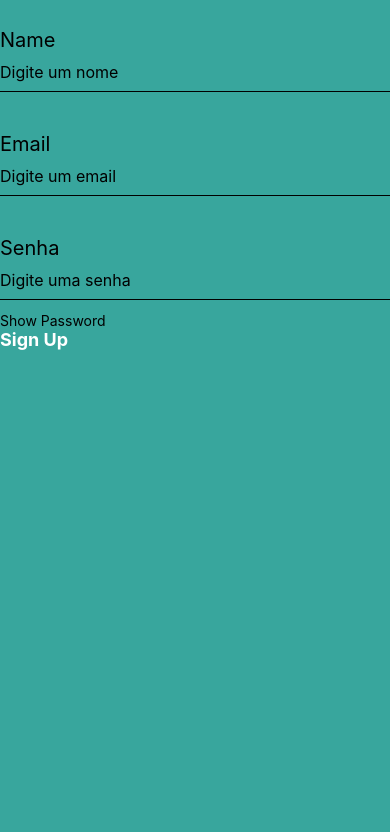
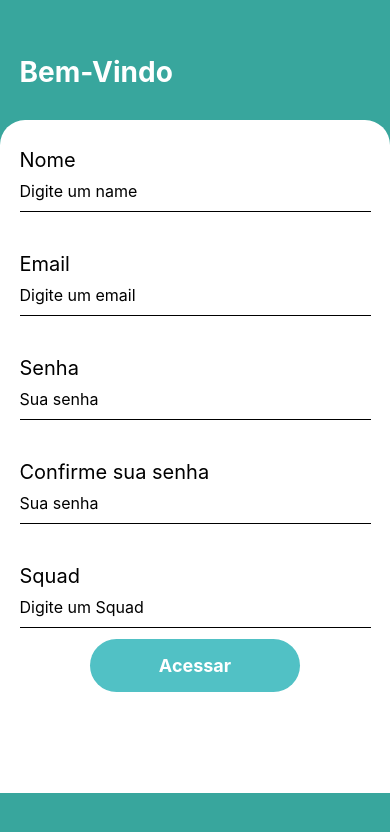
Before and after one commit to Felipecioccari/fineasy-app-expo, a React Native app: screen /SignUp in a window 390 px wide. Shown: the top 832 px of the page. Built offline with nearby package versions, Linux system fonts and the light colour scheme.

Commit message:
fix signup

```diff
--- a/src/pages/SignUp/index.js
+++ b/src/pages/SignUp/index.js
@@ -1,31 +1,48 @@
-import React, { useState } from 'react';
-import { View, Text, TextInput, TouchableOpacity, ActivityIndicator } from 'react-native';
-import styles from './styles';
+import React, {useContext, useState} from 'react';
+import {
+  View,
+  Text,
+  StyleSheet,
+  TextInput,
+  TouchableOpacity,
+  KeyboardAvoidingView,
+} from 'react-native';
+import {useNavigation} from '@react-navigation/native';
+import {AuthContext} from '../../context/auth';
+import api from '../../services/index';
+import AsyncStorage from '@react-native-async-storage/async-storage';
 
-export default function SignUp() {
+import * as Animatable from 'react-native';
+
+export default function () {
+  const navigation = useNavigation();
+  const {handleSignUp} = useContext(AuthContext);
   const [email, setEmail] = useState('');
   const [password, setPassword] = useState('');
+  const [confirmPassword, setConfirm] = useState('');
+  const [squad, setSquad] = useState('');
   const [name, setName] = useState('');
-  const [emailError, setEmailError] = useState('');
-  const [isLoading, setIsLoading] = useState(false);
-  const [isPasswordVisible, setIsPasswordVisible] = useState(false);
 
-  const validateEmail = (email) => {
-    const regex = /^[a-zA-Z0-9._%+-]+@[a-zA-Z0-9.-]+\.[a-zA-Z]{2,}$/;
-    return regex.test(email);
-  };
-
-  const handleSignUp = () => {
-    setIsLoading(true);
-    // Handle sign up logic
-    setIsLoading(false);
-  };
+  function handleSubmit() {
+    handleSignUp(name, email, password, confirmPassword, squad);
+  }
 
   return (
     <View style={styles.container}>
-      <Text style={styles.title}>Name</Text>
+      <Animatable.ScrollView
+        pagingEnabled
+        showsHorizontalScrollIndicator={false}>
+        <Animatable.View
+          animation="fadeInLeft"
+          delay={500}
+          style={styles.containerHeader}>
+          <Text style={styles.message}>Bem-Vindo</Text>
+        </Animatable.View>
+        <Animatable.View animation="fadeInUp" style={styles.containerForm}>
+          <KeyboardAvoidingView>
+            <Text style={styles.title}>Nome</Text>
             <TextInput
-        placeholder="Digite um nome"
+              placeholder="Digite um name"
               style={styles.input}
               value={name}
               onChangeText={setName}
@@ -35,31 +52,95 @@ export default function SignUp() {
               placeholder="Digite um email"
               style={styles.input}
               value={email}
-        onChangeText={(text) => {
-          setEmail(text);
-          if (!validateEmail(text)) {
-            setEmailError('Por favor, insira um email válido.');
-          } else {
-            setEmailError('');
-          }
-        }}
+              onChangeText={setEmail}
               keyboardType="email-address"
             />
-      {emailError ? <Text style={styles.errorText}>{emailError}</Text> : null}
             <Text style={styles.title}>Senha</Text>
             <TextInput
-        placeholder="Digite uma senha"
+              placeholder="Sua senha"
               style={styles.input}
               value={password}
               onChangeText={setPassword}
-        secureTextEntry={!isPasswordVisible}
+              secureTextEntry
             />
-      <TouchableOpacity onPress={() => setIsPasswordVisible(!isPasswordVisible)}>
-        <Text>{isPasswordVisible ? 'Hide Password' : 'Show Password'}</Text>
+            <Text style={styles.title}>Confirme sua senha</Text>
+            <TextInput
+              placeholder="Sua senha"
+              style={styles.input}
+              value={confirmPassword}
+              onChangeText={setConfirm}
+              secureTextEntry
+            />
+            <Text style={styles.title}>Squad</Text>
+            <TextInput
+              placeholder="Digite um Squad"
+              style={styles.input}
+              value={squad}
+              onChangeText={setSquad}
+            />
+          </KeyboardAvoidingView>
+
+          <TouchableOpacity style={styles.buttonLogin} onPress={handleSubmit}>
+            <Text style={styles.buttonText}>Acessar</Text>
           </TouchableOpacity>
-      <TouchableOpacity style={styles.button} onPress={handleSignUp} disabled={isLoading}>
-        {isLoading ? <ActivityIndicator color="#fff" /> : <Text style={styles.buttonText}>Sign Up</Text>}
-      </TouchableOpacity>
+        </Animatable.View>
+      </Animatable.ScrollView>
     </View>
   );
 }
+
+const styles = StyleSheet.create({
+  container: {
+    flex: 1,
+    backgroundColor: '#38a69d',
+  },
+  containerHeader: {
+    marginTop: '14%',
+    marginBottom: '8%',
+    paddingStart: '5%',
+  },
+  message: {
+    fontSize: 28,
+    fontWeight: 'bold',
+    color: '#FFF',
+  },
+  containerForm: {
+    backgroundColor: '#FFF',
+    flex: 1,
+    borderTopLeftRadius: 25,
+    borderTopRightRadius: 25,
+    paddingStart: '5%',
+    paddingEnd: '5%',
+  },
+  title: {
+    fontSize: 20,
+    marginTop: 28,
+    color: 'black',
+  },
+  input: {
+    borderBottomWidth: 1,
+    height: 40,
+    marginBottom: 12,
+    fontSize: 16,
+    color: 'black',
+  },
+  buttonText: {
+    color: '#FFF',
+    fontSize: 18,
+    fontWeight: 'bold',
+  },
+  buttonLogin: {
+    backgroundColor: '#51C1C5',
+    borderRadius: 50,
+    paddingVertical: 16,
+    width: '60%',
+    alignSelf: 'center',
+    bottom: '15%',
+    alignItems: 'center',
+    justifyContent: 'center',
+    marginTop: 100,
+  },
+  registerText: {
+    color: 'black',
+  },
+});
```
Lines whose indentation alone changed are shown as unchanged.
